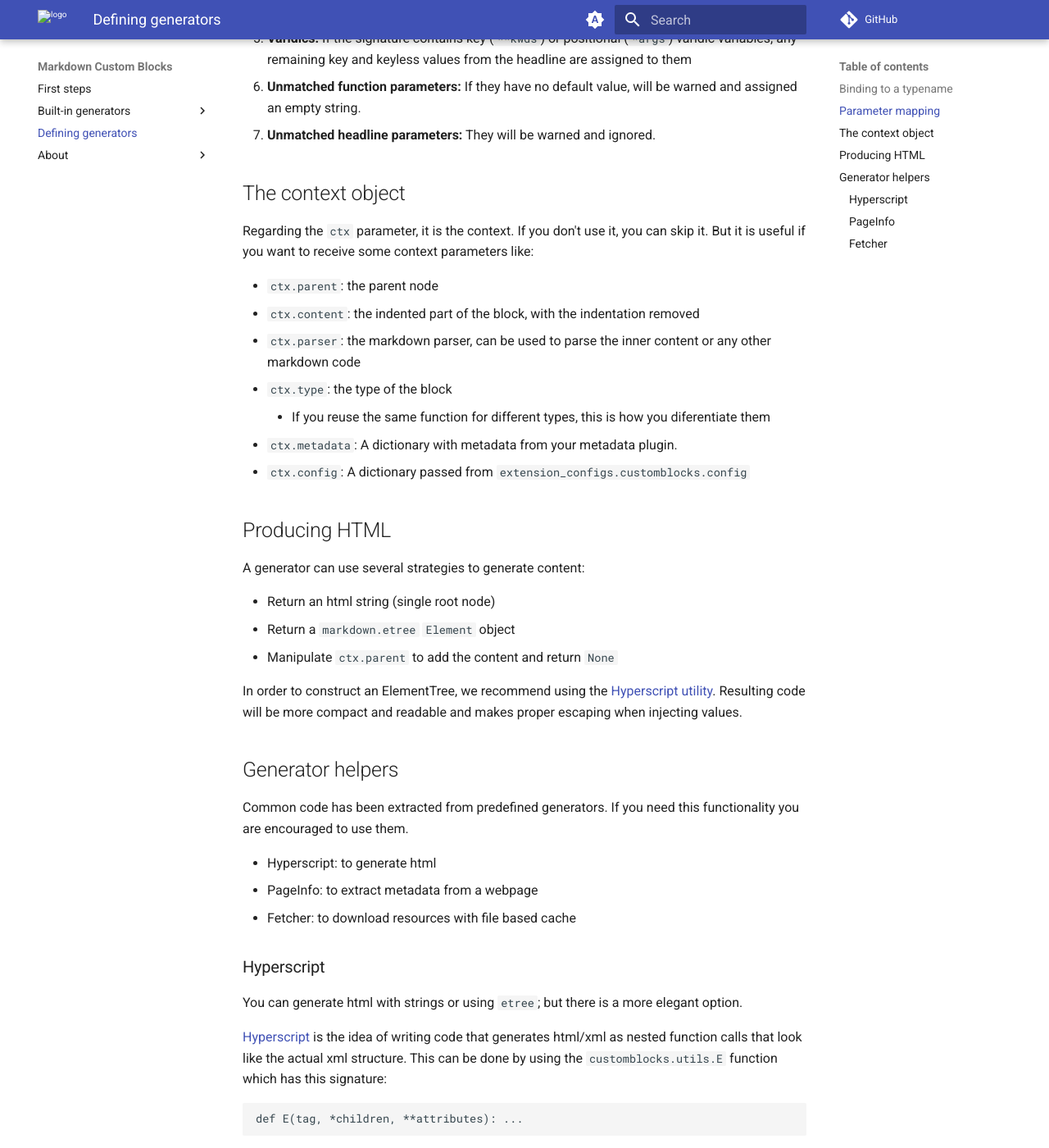
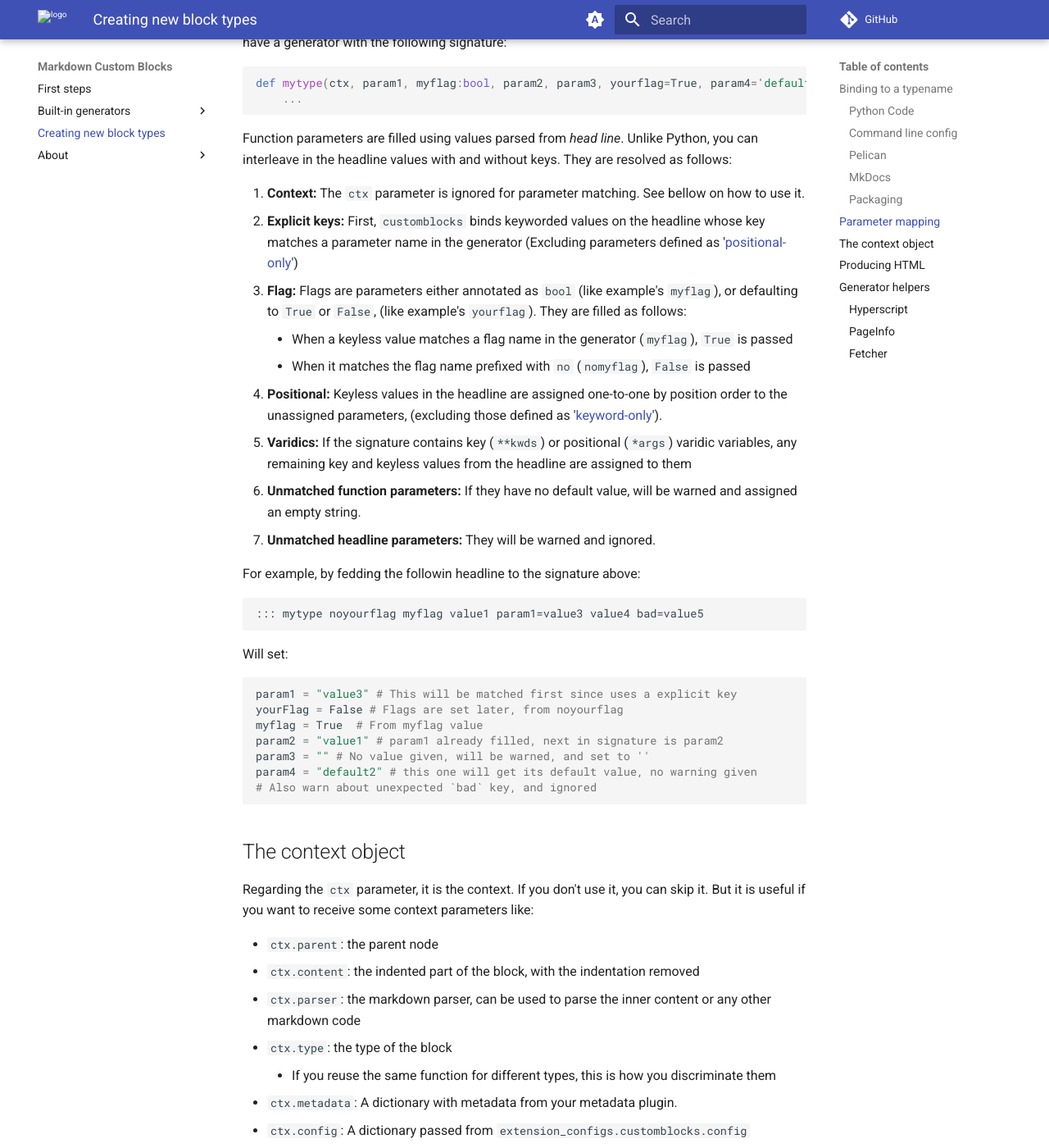
Before and after one commit to vokimon/markdown-customblocks, an MkDocs documentation site: the page built from docs/defining-generators.md, in a window 1280 px wide and 1400 px high, scrolled down 2136 px. Shown: the whole window at 82% size. Built offline with MkDocs 1.6.1 and Material for MkDocs 9.7.7, drawn with Linux system fonts in a browser that asks for light colours; comment, search, counter and statistics services are not loaded; the version menu is left out; some of the changed text lies outside the part shown.

Commit message:
documentation and changes

````diff
--- a/docs/defining-generators.md
+++ b/docs/defining-generators.md
@@ -1,10 +1,10 @@
-# Implementing a generator
+# Creating new block types
 
 ## Binding to a typename
 
 A block type can be defined just by hooking the **generator** function to the type.
 
-In Python:
+### Python Code
 
 ```python
 import markdown
@@ -25,7 +25,22 @@
 md.convert(markdowncontent)
 ```
 
-In Pelican config:
+### Command line config
+
+If you are using `markdown_py` command line,
+you can use the `-c config.yaml` option,
+and, in `config.yaml`, add:
+
+```yaml
+customblocks:
+  generators:
+    mytype: mypackage.mymodule:mytype
+    aka_mytype: mypackage.mymodule:mytype
+```
+
+### Pelican
+
+In `pelican.conf`:
 
 ```python
 MARKDOWN = {
@@ -43,20 +58,26 @@
 }
 ```
 
-In markdonw `config.yaml`:
+### MkDocs
+
+In `mkdocs.yaml`:
 
 ```yaml
-customblocks:
-  generators:
-    mytype: mypackage.mymodule:mytype
-    aka_mytype: mypackage.mymodule:mytype
+markdown_extensions:
+  - customblocks:
+      generators:
+        mytype: mypackage.mymodule:mytype,
+        aka_mytype: mypackage.mymodule:mytype
 ```
 
-If you are distributing the generator and want it to
-be bound to a typename on install,
+
+### Packaging
+
+If you are distributing the generator as a package,
+and want it to be bound to a typename on install,
 register an entry point in the `markdown.customblocks.generators` group.
 
-In `setup.py`
+In `setup.py`:
 
 ```python
 setup(
@@ -73,13 +94,13 @@
 ```
 
 ::: warning
-    Conflicting entrypoints are resolved randomly.
+    Conflicting entrypoints from different packages
+    are resolved randomly.
     Because of that, be carefull not to register names
-    other developers have registered yet.
+    other developers have already used.
 
-    If you want to redefine an existing block type,
-    please do not register it as entry point,
-    let the user to pick it explicitly in config.
+    It is ok to redefine an existing block type,
+    but let the user to pick it explicitly on config.
 
 ## Parameter mapping
 
@@ -96,8 +117,10 @@
 They are resolved as follows:
 
 1. **Context:** The `ctx` parameter is ignored for parameter matching. See bellow on how to use it.
-1. **Explicit keys:** Explicit keys in the headline matching function parameters not defined as '[positional only](positional-only)' are matched first.
-1. **Flag:** Generator arguments annotated as `bool` (like example's `myflag`), or defaulting to `True` or `False`, (like example's `yourflag`) are considered flags, so:
+1. **Explicit keys:** First, `customblocks` binds keyworded values on the headline whose key matches a parameter name in the generator
+    (Excluding parameters defined as '[positional-only]')
+1. **Flag:** Flags are parameters either annotated as `bool` (like example's `myflag`), or defaulting to `True` or `False`, (like example's `yourflag`).
+    They are filled as follows:
     - When a keyless value matches a flag name in the generator (`myflag`), `True` is passed
     - When it matches the flag name prefixed with `no` (`nomyflag`), `False` is passed
 1. **Positional:** Keyless values in the headline are assigned one-to-one by position order to the unassigned parameters, (excluding those defined as '[keyword-only]').
@@ -107,6 +130,23 @@
 
 [keyword-only]: https://www.python.org/dev/peps/pep-3102/
 [positional-only]: https://www.python.org/dev/peps/pep-0570/
+
+For example, by fedding the followin headline to the signature above:
+
+```markdown
+::: mytype noyourflag myflag value1 param1=value3 value4 bad=value5
+```
+
+Will set:
+```python
+param1 = "value3" # This will be matched first since uses a explicit key
+yourFlag = False # Flags are set later, from noyourflag
+myflag = True  # From myflag value
+param2 = "value1" # param1 already filled, next in signature is param2
+param3 = "" # No value given, will be warned, and set to ''
+param4 = "default2" # this one will get its default value, no warning given
+# Also warn about unexpected `bad` key, and ignored
+```
 
 ## The context object
 
@@ -118,7 +158,7 @@
 - `ctx.content`: the indented part of the block, with the indentation removed
 - `ctx.parser`: the markdown parser, can be used to parse the inner content or any other markdown code
 - `ctx.type`: the type of the block
-    - If you reuse the same function for different types, this is how you diferentiate them
+    - If you reuse the same function for different types, this is how you discriminate them
 - `ctx.metadata`: A dictionary with metadata from your metadata plugin.
 - `ctx.config`: A dictionary passed from `extension_configs.customblocks.config`
 
--- a/mkdocs.yml
+++ b/mkdocs.yml
@@ -19,7 +19,7 @@
     - Facebook: generators-facebook.md
     - Verkami: generators-verkami.md
     - Goteo: generators-goteo.md
-  - Defining generators: defining-generators.md
+  - Creating new block types: defining-generators.md
   - About:
     - Motivation and design choices: motivation.md
     - Inspiration: inspiration.md
--- a/setup.py
+++ b/setup.py
@@ -75,7 +75,11 @@
         'Topic :: Software Development :: Libraries :: Python Modules',
         'Topic :: Text Processing :: Filters',
         'Topic :: Text Processing :: Markup :: HTML',
-    ]
+    ],
+    project_urls={
+        "Documentation": 'https://vokimon.github.io/markdown-customblocks',
+        "Code": 'https://github.com/vokimon/markdown-customblocks',
+    },
 )
 
 # vim: et ts=4 sw=4
````
Also changed, not shown: CHANGES.md (+14 -0 lines), README.md (+12 -10 lines).
